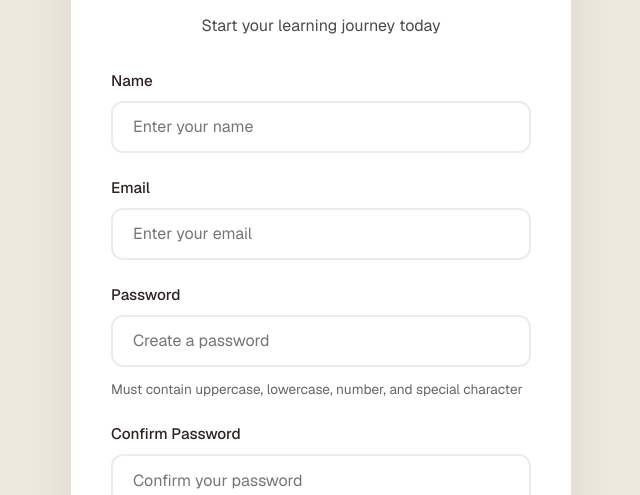
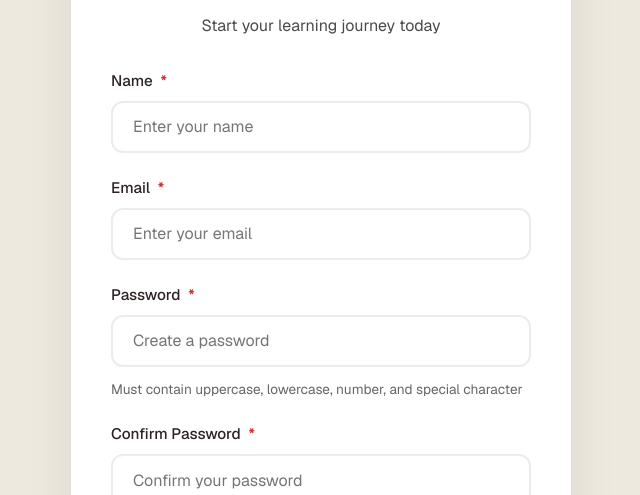
Before and after one commit to gautam-bhardwaj-kaplan/Kaplan-home-fresher-batch-3, a React (Vite) app in the folder client/: page /signup in a window 1280 px wide. Shown: the part 138-633 px from the top of the page, without its empty margins (319-959 px from the left). Built offline with nearby package versions, Linux system fonts and the light colour scheme; no server answers.

Commit message:
feat: mark required fields in Login and Signup forms with an asterisk

```diff
--- a/client/src/pages/LoginPage.tsx
+++ b/client/src/pages/LoginPage.tsx
@@ -53,7 +53,7 @@ export const LoginPage = () => {
         <form onSubmit={handleSubmit} className="auth-form">
           <div className="auth-form-group">
             <label htmlFor="email" className="auth-label">
-              Email
+              Email <span className="required-asterisk">*</span>
             </label>
             <input
               id="email"
@@ -69,7 +69,7 @@ export const LoginPage = () => {
 
           <div className="auth-form-group">
             <label htmlFor="password" className="auth-label">
-              Password
+              Password <span className="required-asterisk">*</span>
             </label>
             <input
               id="password"
--- a/client/src/pages/SignupPage.tsx
+++ b/client/src/pages/SignupPage.tsx
@@ -65,7 +65,7 @@ export const SignupPage = () => {
         <form onSubmit={handleSubmit} className="auth-form">
           <div className="auth-form-group">
             <label htmlFor="name" className="auth-label">
-              Name
+              Name <span className="required-asterisk">*</span>
             </label>
             <input
               id="name"
@@ -85,7 +85,7 @@ export const SignupPage = () => {
 
           <div className="auth-form-group">
             <label htmlFor="email" className="auth-label">
-              Email
+              Email <span className="required-asterisk">*</span>
             </label>
             <input
               id="email"
@@ -101,7 +101,7 @@ export const SignupPage = () => {
 
           <div className="auth-form-group">
             <label htmlFor="password" className="auth-label">
-              Password
+              Password <span className="required-asterisk">*</span>
             </label>
             <input
               id="password"
@@ -121,7 +121,7 @@ export const SignupPage = () => {
 
           <div className="auth-form-group">
             <label htmlFor="confirmPassword" className="auth-label">
-              Confirm Password
+              Confirm Password <span className="required-asterisk">*</span>
             </label>
             <input
               id="confirmPassword"
--- a/client/src/styles/AuthPage.css
+++ b/client/src/styles/AuthPage.css
@@ -88,6 +88,12 @@
   color: #2D2323;
 }
 
+.required-asterisk {
+  color: #c33;
+  font-weight: 600;
+  margin-left: 0.25rem;
+}
+
 .auth-input {
   width: 100%;
   padding: 0.85rem 1.25rem;
```
